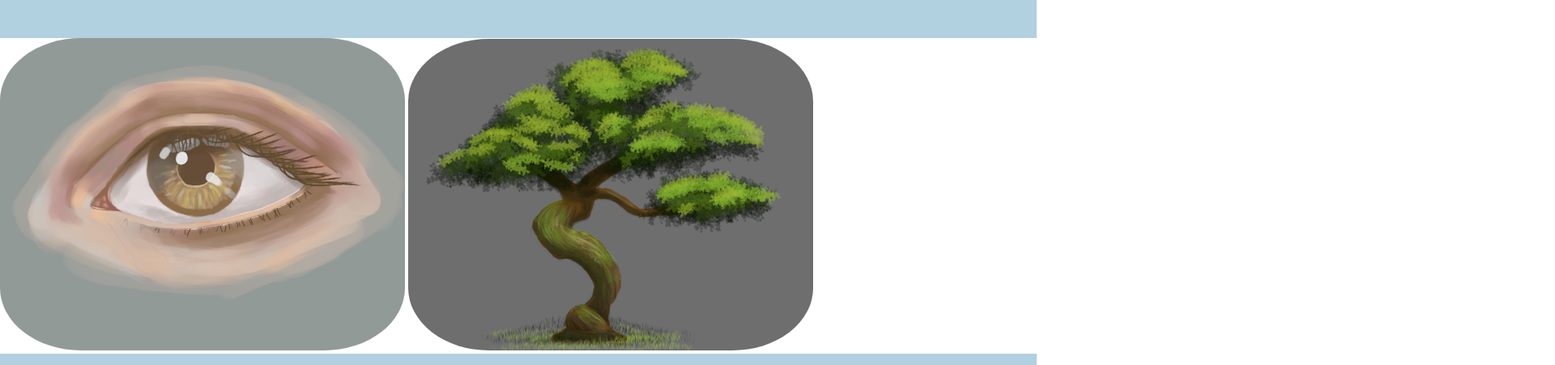
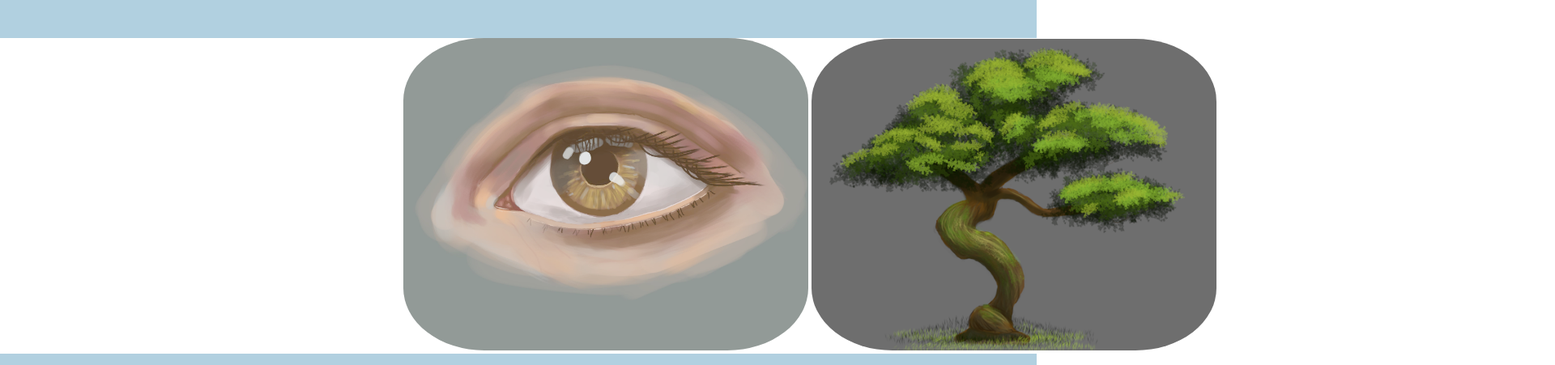
Before and after one commit to baldymcbeardface/CV, a plain HTML site: page art.html in a window 1280 px wide. Shown: the part 128-579 px from the top of the page at 81% size, 1920 px wide, since content can reach past the window. Drawn offline with Linux system fonts and the light colour scheme.

Commit message:
Update style.css

```diff
--- a/CSS/style.css
+++ b/CSS/style.css
@@ -21,6 +21,12 @@
 .middle-container{
   text-align: center;
   width: 1000px;
+  margin: 0 auto;
+}
+
+.picture-container{
+  text-align: center;
+  width: 2000px;
   margin: 0 auto;
 }
 
```
